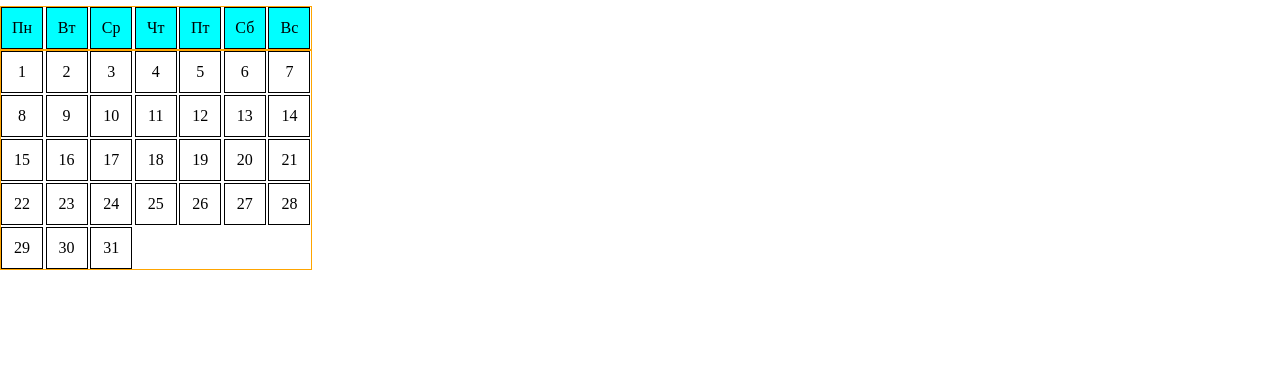
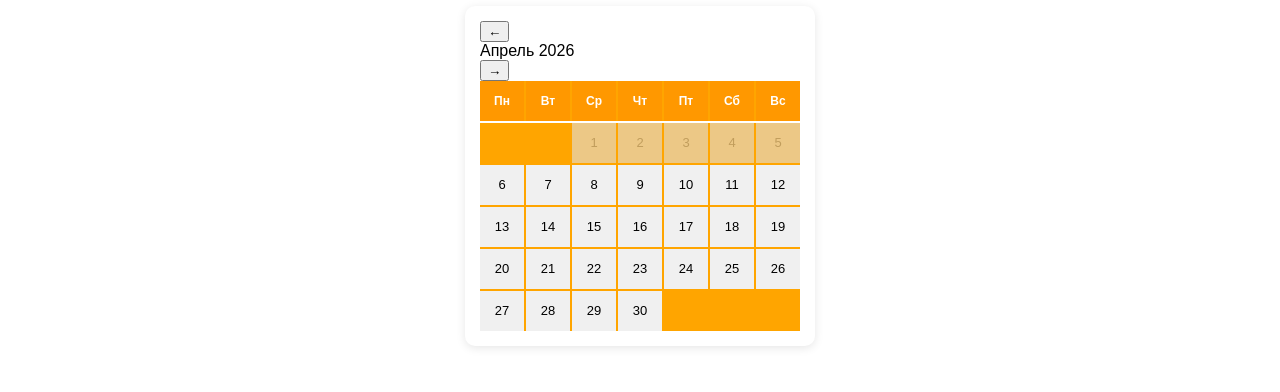
Before and after one commit to ALeHandroo22/-, a website: page frontend/reservation.html in a window 1280 px wide. Shown: the part 408-800 px from the top of the page. Drawn offline with Linux system fonts and the light colour scheme.

Commit message:
добавил календарь в фронтенд

```diff
--- a/frontend/calendar.js
+++ b/frontend/calendar.js
@@ -1,20 +1,132 @@
 const div = document.getElementById("cells")
+const prevBtn = document.getElementById("prev-month")
+const nextBtn = document.getElementById("next-month")
+const monthYearSpan = document.getElementById("month-year")
 
-let date = new Date("2026-12")
-console.log(date)
-if (date.getMonth() == 0 || date.getMonth() == 2 || date.getMonth() == 4 || date.getMonth() == 6 || date.getMonth() == 7 || date.getMonth() == 9 || date.getMonth() == 11 ){
+let currentDate = new Date() // Текущая дата
 
-   for (let i =1;i<=31;i++){
-    const element = document.createElement("div")
-    element.className = "nubmers-cells"
-    element.innerHTML = `<p>${i}</p>`
+// Настройка Grid
+div.style.display = 'grid'
+div.style.gridTemplateColumns = 'repeat(7, 1fr)'
+div.style.gap = '2px'
 
-    div.appendChild(element)
+// Названия месяцев
+const months = ['Январь', 'Февраль', 'Март', 'Апрель', 'Май', 'Июнь',
+                'Июль', 'Август', 'Сентябрь', 'Октябрь', 'Ноябрь', 'Декабрь']
 
+// Функция для получения количества дней в месяце
+function getDaysInMonth(date) {
+    const month = date.getMonth()
+    const year = date.getFullYear()
 
-   }
+    if (month == 1) {
+        return (year % 4 == 0 && year % 100 != 0) || (year % 400 == 0) ? 29 : 28
+    }
+    if (month == 0 || month == 2 || month == 4 || month == 6 || month == 7 || month == 9 || month == 11) {
+        return 31
+    }
+    return 30
+}
 
+// Функция для получения индекса первого дня (0 = понедельник, 6 = воскресенье)
+function getFirstDayOffset(date) {
+    const firstDay = new Date(date.getFullYear(), date.getMonth(), 1)
+    let dayIndex = firstDay.getDay()
+    return dayIndex === 0 ? 6 : dayIndex - 1
+}
 
+// Функция рендера календаря
+function renderCalendar() {
+    const year = currentDate.getFullYear()
+    const month = currentDate.getMonth()
 
+    // Обновляем заголовок
+    if (monthYearSpan) {
+        monthYearSpan.textContent = `${months[month]} ${year}`
+    }
 
+    const daysInMonth = getDaysInMonth(currentDate)
+    const startOffset = getFirstDayOffset(currentDate)
+
+    console.log(`Месяц: ${months[month]}, дней: ${daysInMonth}, отступ: ${startOffset}`)
+
+    // Очищаем контейнер
+    div.innerHTML = ''
+
+    // Добавляем пустые ячейки перед первым днём
+    for (let i = 0; i < startOffset; i++) {
+        const emptyCell = document.createElement("div")
+        emptyCell.className = "empty-cell"
+        div.appendChild(emptyCell)
+    }
+
+    // Добавляем дни месяца
+    for (let day = 1; day <= daysInMonth; day++) {
+        const element = document.createElement("div")
+        element.className = "numbers-cells"
+        element.innerHTML = `${day}`
+        element.style.cursor = 'pointer'
+
+        // Проверяем, прошлая ли дата
+        const today = new Date()
+        today.setHours(0, 0, 0, 0)
+        const cellDate = new Date(year, month, day)
+
+        if (cellDate < today) {
+            element.classList.add('past')
+        }
+
+        div.appendChild(element)
+    }
 }
+
+// Функция для переключения на предыдущий месяц
+function prevMonth() {
+    currentDate.setMonth(currentDate.getMonth() - 1)
+    renderCalendar()
+}
+
+// Функция для переключения на следующий месяц
+function nextMonth() {
+    currentDate.setMonth(currentDate.getMonth() + 1)
+    renderCalendar()
+}
+
+// Добавляем обработчики для стрелок
+if (prevBtn) {
+    prevBtn.addEventListener('click', prevMonth)
+}
+if (nextBtn) {
+    nextBtn.addEventListener('click', nextMonth)
+}
+
+// Обработчик клика по ячейкам (делегирование)
+div.addEventListener("click", (event) => {
+    const cell = event.target.closest('.numbers-cells')
+    if (cell && !cell.classList.contains('past')) {
+        const dayNumber = cell.textContent
+        const year = currentDate.getFullYear()
+        const month = currentDate.getMonth() + 1
+
+        console.log(`Выбрана дата: ${year}-${month}-${dayNumber}`)
+
+        async function getting_date() {
+            try {
+                const formattedDate = `${year}-${String(month).padStart(2, '0')}-${String(dayNumber).padStart(2, '0')}`
+                const response = await fetch(`http://localhost:8000/View_available_slots?date=${formattedDate}`)
+                const data = await response.json()
+                console.log('Доступные слоты:', data)
+            } catch (error) {
+                console.error('Error fetching available slots:', error)
+            }
+        }
+        getting_date()
+
+        // Визуальное выделение выбранной даты
+        document.querySelectorAll('.numbers-cells').forEach(c => c.classList.remove('selected'))
+        cell.classList.add('selected')
+    }
+})
+
+// Инициализация календаря
+renderCalendar()
--- a/frontend/main.css
+++ b/frontend/main.css
@@ -57,43 +57,102 @@ max-width: 1280px;
 
 /* стили для календаря и для html в reservation.html */
 
-.week{
-    width: 310px;
-    border: 1px solid orange;
-    display: grid;
-    grid-template-columns:  1fr 1fr 1fr 1fr 1fr 1fr 1fr ;
-    gap:2px;
-
+/* Обертка для всего календаря */
+.calendar {
+    width: 100%;
+    max-width: 350px; /* Максимальная ширина */
+    margin: 0 auto; /* Центрирование */
+    font-family: Arial, sans-serif;
+    background: white;
+    border-radius: 10px;
+    padding: 15px;
+    box-shadow: 0 2px 10px rgba(0,0,0,0.1);
+    box-sizing: border-box; /* Важно! Учитывает padding в ширине */
 }
 
-.week div{
-    background-color: aqua;
-    width: 40px;
+/* Убеждаемся, что все дочерние элементы не вылезают */
+.calendar * {
+    box-sizing: border-box;
+}
+
+/* Дни недели */
+.week {
+    width: 100%;
+    display: grid;
+    grid-template-columns: repeat(7, minmax(0, 1fr)); /* minmax(0, 1fr) вместо 1fr */
+    gap: 2px;
+    margin-bottom: 2px;
+    background-color: orange;
+}
+
+.week div {
+    background-color: #ff9800;
+    color: white;
+    font-weight: bold;
     height: 40px;
-    border: 1px solid ;
     display: flex;
     justify-content: center;
     align-items: center;
+    font-size: 12px; /* Уменьшил шрифт */
+    padding: 0 2px;
+    white-space: nowrap;
 }
 
-#cells{
-    border: 1px solid orange;
-    width: 310px;
+/* Контейнер для ячеек */
+#cells {
+    width: 100%;
+    display: grid;
+    grid-template-columns: repeat(7, minmax(0, 1fr)); /* minmax(0, 1fr) */
     gap: 2px;
-    display: grid;
-    grid-template-columns: 1fr 1fr 1fr 1fr 1fr 1fr 1fr ;
-    justify-items:stretch;
+    background-color: orange;
+    user-select: none;
 }
 
-.nubmers-cells{
-    width: 40px;
+/* Ячейки с числами */
+.numbers-cells {
+    background-color: #f0f0f0;
     height: 40px;
-    border: 1px solid black;
     display: flex;
     justify-content: center;
     align-items: center;
+    cursor: pointer;
+    transition: all 0.2s ease;
+    font-size: 13px;
+    font-weight: 500;
+    padding: 0 2px;
+    overflow: hidden;
+    text-overflow: ellipsis;
+    white-space: nowrap;
 }
 
-.nubmers-cells:hover{
-    background-color: gray;
+.numbers-cells:hover {
+    background-color: #4CAF50;
+    color: white;
+    transform: scale(1.02);
 }
+
+/* Пустые ячейки */
+.empty-cell {
+    background-color: transparent;
+    height: 40px;
+}
+
+/* Выделенная ячейка */
+.numbers-cells.selected {
+    background-color: #2196F3;
+    color: white;
+    transform: scale(1.02);
+}
+
+/* Прошедшие даты */
+.numbers-cells.past {
+    background-color: #e0e0e0;
+    color: #999;
+    cursor: not-allowed;
+    opacity: 0.6;
+}
+
+.numbers-cells.past:hover {
+    background-color: #e0e0e0;
+    transform: none;
+}
--- a/frontend/reservation.html
+++ b/frontend/reservation.html
@@ -20,10 +20,12 @@
         </nav>
     </header>
     <main>
-        <h1>Забронировать на <input type="date"></h1>
-        <div class="calendar">
-            <div>
-                <!--месяц и год-->
+        <h1>Забронировать</h1>
+    <div class="calendar" id="calendar">
+        <div class="calendar-header">
+            <button id="prev-month" class="nav-btn">←</button>
+            <div id="month-year" class="month-year"></div>
+            <button id="next-month" class="nav-btn">→</button>
         </div>
         <div class="week">
             <div>Пн</div>
@@ -34,11 +36,7 @@
             <div>Сб</div>
             <div>Вс</div>
         </div>
-            <div id="cells">
-                <!--ячейки дней-->
-
-
-            </div>
+        <div id="cells"></div>
     </div>
 
 
```
Also changed, not shown: 1 other file. Lines whose indentation alone changed are shown as unchanged.
